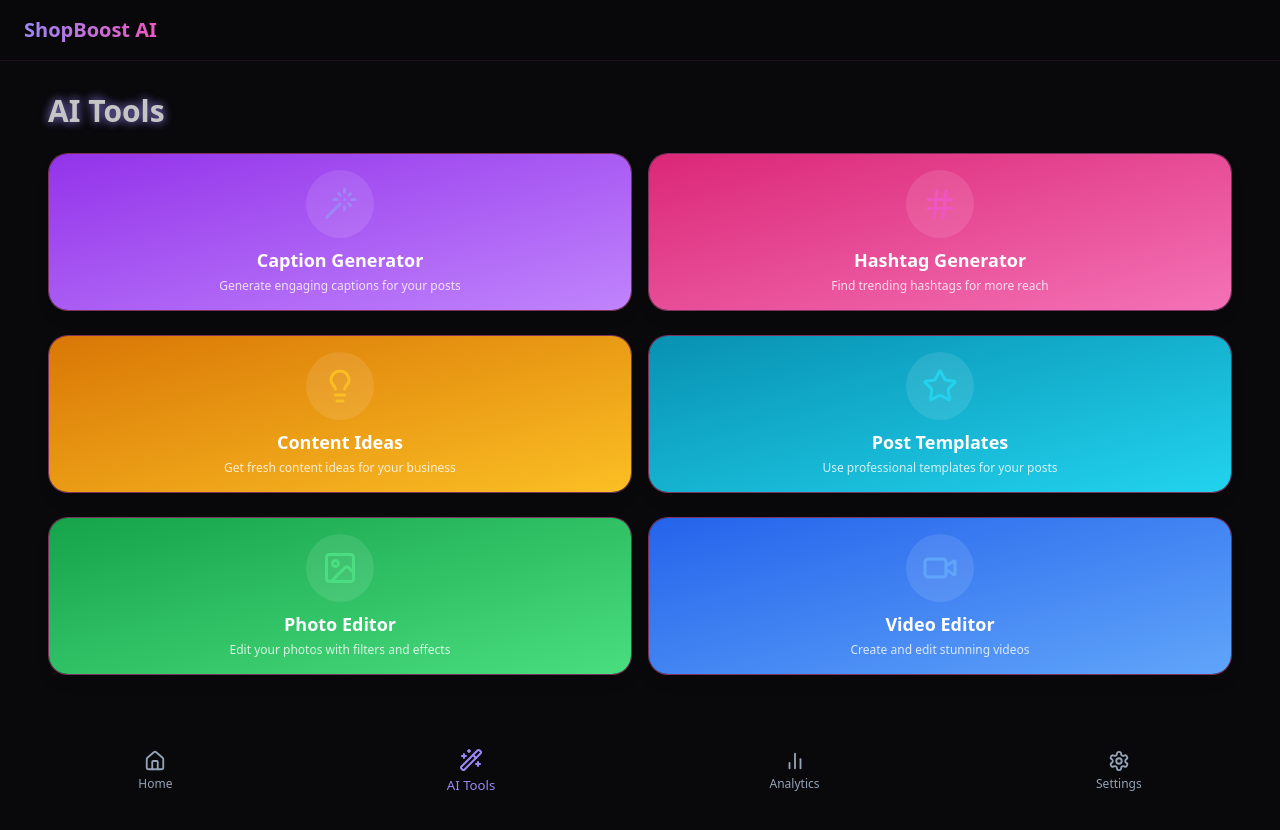
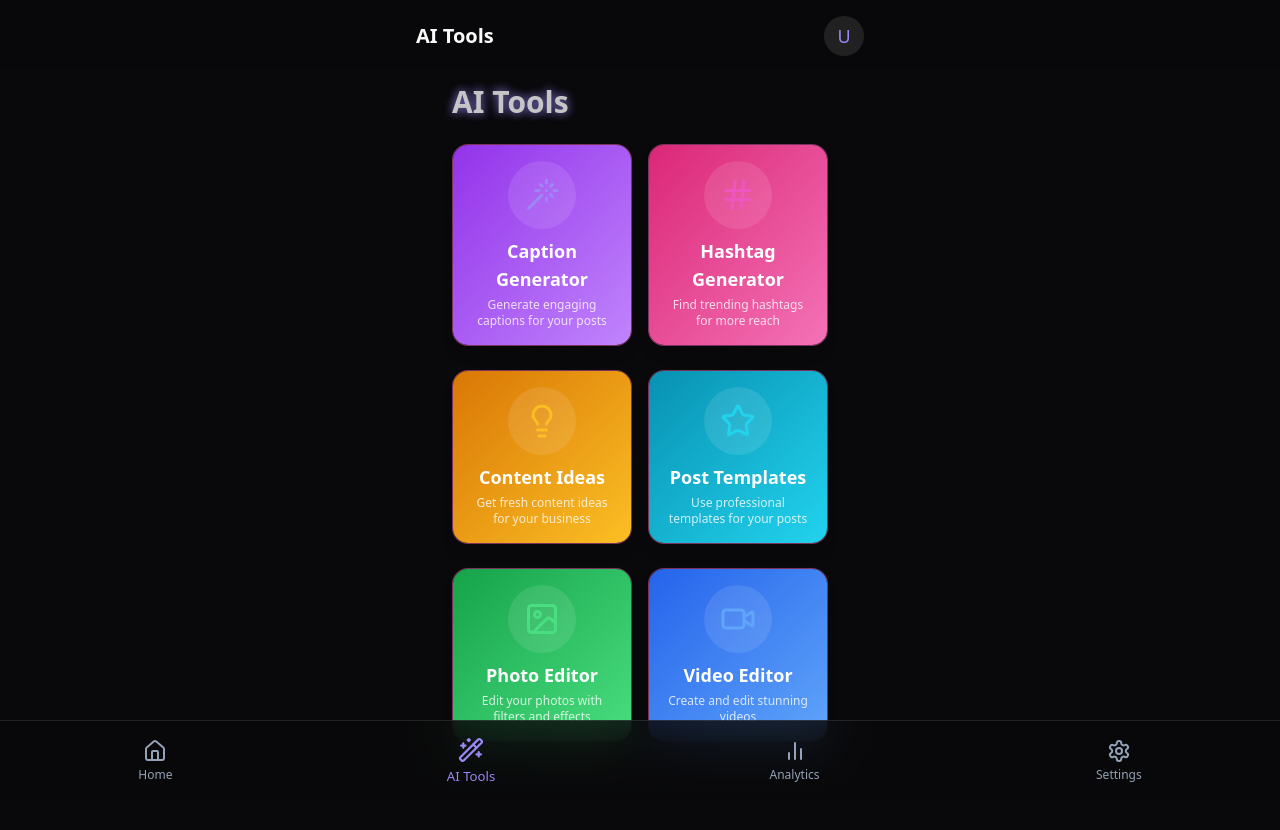
Before and after one commit to Dharnishh/-Shop-Boost-AI, a React (Vite) app: page /ai-tools in a window 1280 px wide. Shown: the top 830 px of the page. Built offline with nearby package versions, Linux system fonts and the light colour scheme.

Commit message:
Refactor: Apply design and theme changes

```diff
--- a/src/components/BottomNavigation.tsx
+++ b/src/components/BottomNavigation.tsx
@@ -12,7 +12,7 @@ const BottomNavigation = () => {
 
   const navItems = [
     {
-      path: '/',
+      path: '/home',
       label: t('home'),
       icon: Home
     },
@@ -34,7 +34,7 @@ const BottomNavigation = () => {
   ];
 
   return (
-    <nav className="fixed bottom-0 left-0 right-0 glass-morphism flex justify-around items-center h-18 z-50 animate-fade-in">
+    <nav className="fixed bottom-0 left-0 right-0 bg-background/80 backdrop-blur-xl border-t border-white/10 flex justify-around items-center h-20 z-50 animate-fade-in">
       {navItems.map((item) => (
         <Link
           key={item.path}
@@ -43,10 +43,10 @@ const BottomNavigation = () => {
             'flex flex-col items-center justify-center px-3 py-2 transition-all duration-300 rounded-lg',
             isActive(item.path)
               ? 'text-neon-purple scale-110'
-              : 'text-muted-foreground hover:text-accent-foreground'
+              : 'text-muted-foreground hover:text-foreground'
           )}
         >
-          <item.icon size={22} className={cn(
+          <item.icon size={24} className={cn(
             "transition-all duration-200",
             isActive(item.path)
               ? "text-glow"
--- a/src/components/Layout.tsx
+++ b/src/components/Layout.tsx
@@ -11,21 +11,44 @@ const Layout: React.FC<LayoutProps> = ({ children }) => {
   const location = useLocation();
   const isLandingPage = location.pathname === '/';
   const showBottomNav = !location.pathname.startsWith('/onboarding') && !isLandingPage;
+  const currentPath = location.pathname.split('/')[1] || 'home';
+
+  // Get the page title based on the current path
+  const getPageTitle = () => {
+    switch(currentPath) {
+      case 'home':
+        return 'Dashboard';
+      case 'ai-tools':
+        return 'AI Tools';
+      case 'analytics':
+        return 'Analytics';
+      case 'settings':
+        return 'Settings';
+      default:
+        return 'ShopBoost AI';
+    }
+  };
 
   return (
     <div className="min-h-screen bg-background text-foreground flex flex-col">
       {!isLandingPage && (
-        <header className="py-4 px-6 bg-background/80 backdrop-blur-lg border-b border-accent/10 sticky top-0 z-40">
-          <div className="max-w-7xl mx-auto flex justify-between items-center">
-            <div className="text-xl font-bold bg-gradient-to-r from-neon-purple to-neon-pink bg-clip-text text-transparent">
-              ShopBoost AI
+        <header className="pt-4 pb-3 px-5 bg-background/90 backdrop-blur-lg sticky top-0 z-40">
+          <div className="max-w-md mx-auto flex justify-between items-center">
+            <div className="flex flex-col">
+              <h1 className="text-xl font-bold">{getPageTitle()}</h1>
+              {currentPath === 'home' && (
+                <p className="text-sm text-muted-foreground">Hello, there!</p>
+              )}
+            </div>
+            <div className="h-10 w-10 rounded-full bg-white/10 flex items-center justify-center">
+              <span className="text-lg font-medium text-neon-purple">U</span>
             </div>
           </div>
         </header>
       )}
 
-      <main className={`flex-1 ${showBottomNav ? 'pb-20' : ''} overflow-y-auto`}>
-        <div className={`${isLandingPage ? '' : 'max-w-7xl mx-auto px-4 md:px-6 lg:px-8 pt-4'} animate-fade-in`}>
+      <main className={`flex-1 ${showBottomNav ? 'pb-24' : ''} overflow-y-auto`}>
+        <div className={`${isLandingPage ? '' : 'max-w-md mx-auto px-5'} animate-fade-in`}>
           {children}
         </div>
       </main>
--- a/src/index.css
+++ b/src/index.css
@@ -24,7 +24,7 @@
     --border: 217.2 32.6% 17.5%;
     --input: 217.2 32.6% 17.5%;
     --ring: 262.1 83.3% 57.8%;
-    --radius: 1.25rem;
+    --radius: 1rem;
   }
 }
 
@@ -60,7 +60,7 @@
   }
 
   .glass-card {
-    @apply backdrop-blur-xl bg-white/5 border border-white/10 shadow-lg;
+    @apply backdrop-blur-xl bg-white/5 border border-white/10 shadow-lg rounded-2xl;
   }
 
   .glass-nav {
@@ -125,4 +125,51 @@
   .bg-gradient-primary {
     background: linear-gradient(135deg, #9b87f5 0%, #f056c1 100%);
   }
+
+  /* Card styles for mobile app look */
+  .app-card {
+    @apply bg-secondary/80 border border-white/10 rounded-xl p-4 transition-all hover:border-white/20;
+  }
+
+  .metric-card {
+    @apply app-card flex flex-col items-center justify-center p-3;
+  }
+
+  .action-card {
+    @apply app-card flex flex-row items-center gap-3 p-4;
+  }
+
+  .icon-container {
+    @apply w-12 h-12 rounded-full flex items-center justify-center;
+  }
+
+  /* Feature cards for AI tools */
+  .feature-card {
+    @apply rounded-xl overflow-hidden transition-all hover:shadow-lg;
+  }
+
+  .feature-card-header {
+    @apply p-4 flex items-center gap-3;
+  }
+
+  .feature-card-icon {
+    @apply w-10 h-10 rounded-full flex items-center justify-center;
+  }
+
+  /* Stats section */
+  .stats-container {
+    @apply grid grid-cols-2 gap-4 mb-6;
+  }
+
+  .stat-item {
+    @apply glass-card p-4 text-center;
+  }
+
+  .stat-value {
+    @apply text-2xl font-bold text-glow;
+  }
+
+  .stat-label {
+    @apply text-xs text-muted-foreground mt-1;
+  }
 }
```
